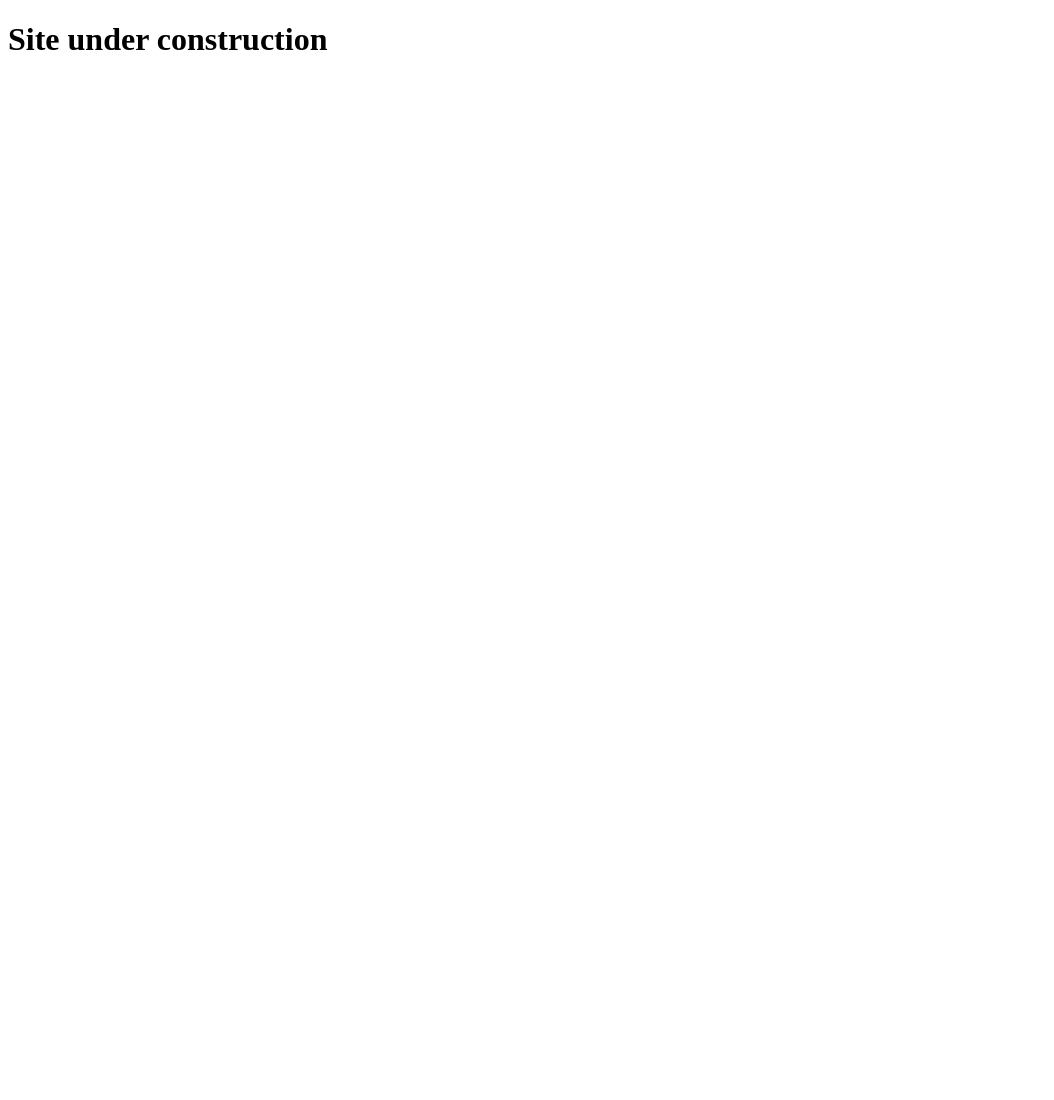
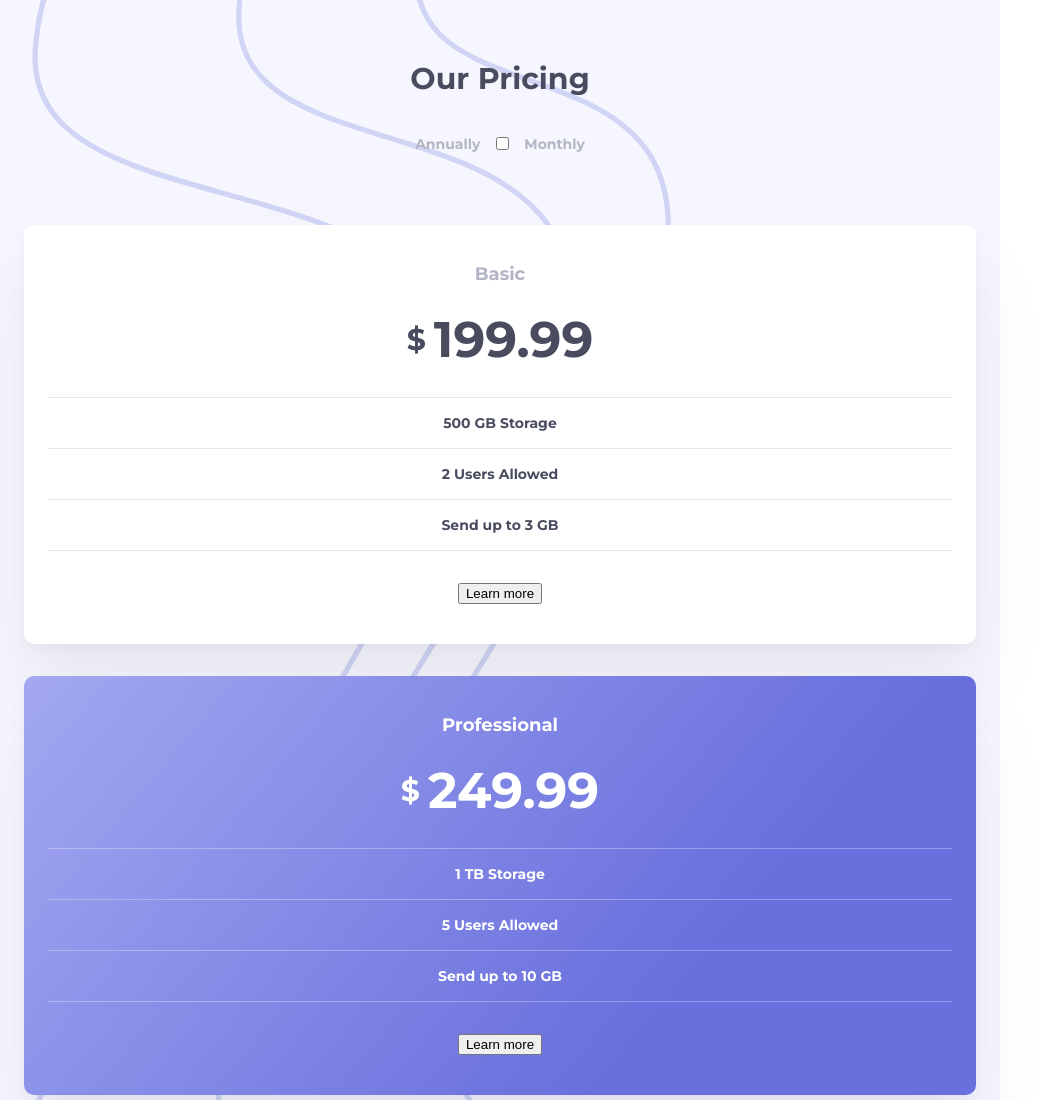
Before and after one commit to przemgk/Frontend-Mentor-CH16, a website: page src/index.html in a window 1280 px wide. Shown: the top 1100 px of the page, without its empty margins (0-1054 px from the left). Before the commit the page ends 800 px from the top, so only its background shows below. Drawn offline with Linux system fonts and the light colour scheme.

Commit message:
Write html and box styles

```diff
--- a/src/index.html
+++ b/src/index.html
@@ -4,10 +4,74 @@
   <meta charset="UTF-8">
   <meta name="viewport" content="width=device-width, initial-scale=1.0">
   <meta http-equiv="X-UA-Compatible" content="ie=edge">
-  <title>Document</title>
+
+  <meta name="description" content="Frontend Mentor solution">
+
+  <link rel="shortcut icon" type="image/x-icon" href="assets/images/favicon-32x32.png">
+
+  <title>Pricing component with toggle</title>
+
+  <link href="https://fonts.googleapis.com/css?family=Montserrat:700&display=swap" rel="stylesheet">
   <link rel="stylesheet" href="css/main.min.css">
 </head>
 <body>
-  <h1 class="name">Site under construction</h1>
+  <main>
+
+    <section class="container">
+
+      <header class="header">
+        <h1>Our pricing</h1>
+
+        <div class="switch">
+          <span class="switch__period">Annually</span>
+
+          <label class="switch__control">
+            <input type="checkbox" class="switch__checkbox">
+          </label>
+
+          <span class="switch__period">Monthly</span>
+        </div>
+      </header>
+
+      <div class="box-wrapper">
+
+        <div class="box">
+          <h2 class="box__title">Basic</h2>
+          <strong class="box__price"><span class="box__currency">$</span class="box__currency">199.99</strong>
+          <ul class="box__list">
+            <li class="box__item">500 GB Storage</li class="box__item">
+            <li class="box__item">2 Users Allowed</l class="box__item"i>
+            <li class="box__item">Send up to 3 GB</l class="box__item"i>
+          </ul>
+          <button class="button">Learn more</button class="button">
+        </div>
+
+        <div class="box box--featured">
+          <h2 class="box__title">Professional</h2>
+          <strong class="box__price"><span class="box__currency">$</span>249.99</strong>
+          <ul class="box__list">
+            <li class="box__item">1 TB Storage</li>
+            <li class="box__item">5 Users Allowed</li>
+            <li class="box__item">Send up to 10 GB</li>
+          </ul>
+          <button class="button button--featured">Learn more</button>
+        </div>
+
+        <div class="box">
+          <h2 class="box__title">Master</h2>
+          <strong class="box__price"><span class="box__currency">$</span>499.99</strong>
+          <ul class="box__list">
+            <li class="box__item">2 TB Storage</li>
+            <li class="box__item">10 Users Allowed</li>
+            <li class="box__item">Send up to 20 GB</li>
+          </ul>
+          <button class="button">Learn more</button>
+        </div>
+
+      </div>
+
+    </section>
+
+  </main>
 </body>
 </html>
--- a/src/scss/_components.scss
+++ b/src/scss/_components.scss
@@ -1 +1,82 @@
 // Components: anything reusable such as buttons, navbars, cards etc.
+
+// ==============================
+//             SWITCH
+// ==============================
+
+.switch {
+  display: flex;
+  align-items: center;
+  margin-top: 40px;
+
+  &__period {
+    padding: 0 12px;
+    color: $color__light-grayish-blue;
+  }
+}
+
+// ==============================
+//              BOX
+// ==============================
+
+.box {
+  width: 100%;
+  padding: 40px 24px;
+  background-color: $color__white;
+  text-align: center;
+  border-radius: 10px;
+  /* prettier-ignore */
+  box-shadow: 0 1.2px 4px rgba(0, 0, 0, 0.014),
+              0 4.2px 9.4px rgba(0, 0, 0, 0.017),
+              0 11.8px 24.3px rgba(0, 0, 0, 0.025),
+              0 45px 84px rgba(0, 0, 0, 0.06);
+
+  &__title {
+    font-size: $typography__font-size--m;
+    color: $color__light-grayish-blue;
+  }
+
+  &__price {
+    display: flex;
+    justify-content: center;
+    align-items: center;
+    margin: 32px 0;
+    font-size: $typography__font-size--xxl;
+  }
+
+  &__currency {
+    font-size: $typography__font-size--xl;
+    margin-right: 8px;
+  }
+
+  &__list {
+    margin-bottom: 32px;
+    list-style: none;
+  }
+
+  &__item {
+    padding: 18px 0;
+    border-bottom: 1px solid rgba($color__light-grayish-blue, 0.3);
+
+    &:first-child {
+      border-top: 1px solid rgba($color__light-grayish-blue, 0.3);
+    }
+  }
+
+  &--featured {
+    background: $gradient__linear;
+    color: $color__white;
+
+    .box__title {
+      color: $color__white;
+    }
+
+    .box__item {
+      border-bottom: 1px solid rgba($color__white, 0.3);
+
+      &:first-child {
+        border-top: 1px solid rgba($color__white, 0.3);
+      }
+    }
+  }
+}
--- a/src/scss/_layout.scss
+++ b/src/scss/_layout.scss
@@ -1,2 +1,39 @@
 // layout: contains all the CSS that handles the layout,
 //   such as the container and any grid systems.;
+
+// ==============================
+//          CONTAINER
+// ==============================
+
+.container {
+  display: flex;
+  flex-direction: column;
+  align-items: center;
+  justify-content: center;
+  max-width: 1000px;
+  padding: 64px 24px;
+  background: $color__very-light-grayish-blue url("../assets/images/bg-top.svg") no-repeat top left /
+    cover;
+}
+
+// ==============================
+//            HEADER
+// ==============================
+
+.header {
+  text-align: center;
+  margin-bottom: 72px;
+  text-transform: capitalize;
+}
+
+// ==============================
+//         BOX WRAPPER
+// ==============================
+
+.box-wrapper {
+  display: grid;
+  grid-template-rows: repeat(3, 1fr);
+  grid-gap: 32px;
+  align-items: center;
+  width: 100%;
+}
```
Also changed, not shown: src/css/main.min.css.
